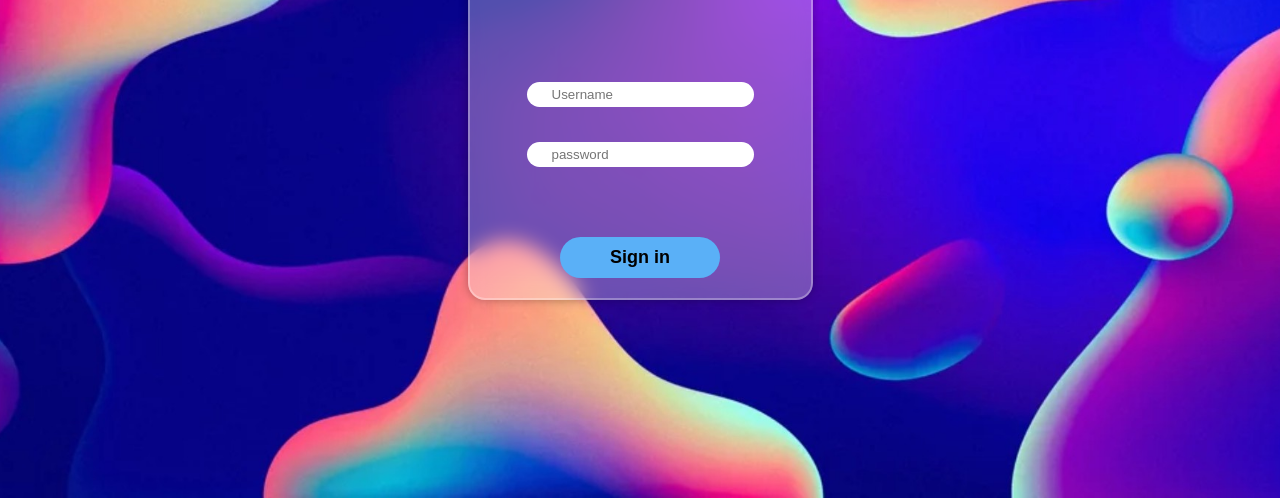
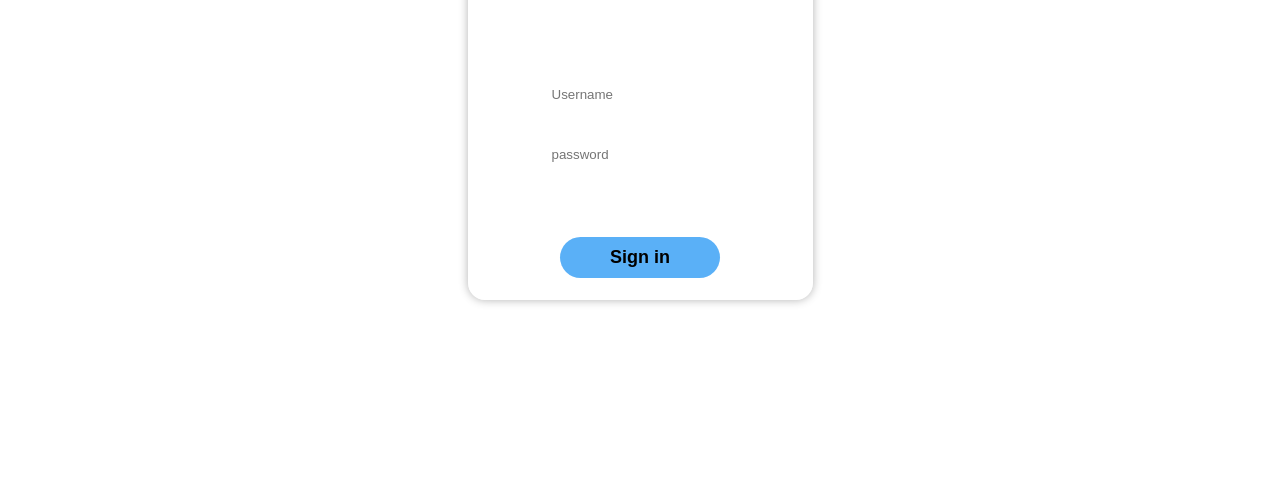
Before and after one commit to Hoodieboy85/Login-page, a plain HTML site: page Index.html in a window 1280 px wide. Shown: the part 302-800 px from the top of the page. Drawn offline with Linux system fonts and the light colour scheme.

Commit message:
Update background and simplify styles in Index.html
Changed the background image to a solid color and removed unnecessary styles.

```diff
--- a/Index.html
+++ b/Index.html
@@ -54,12 +54,9 @@
 
         }
         body {
-            background-image: url('Screenshot_20251027_152242_Photos.jpg');
-            background-size: cover;
-            background-position: center;
-            background-repeat: no-repeat;
-            height: 100vh;
-            margin: 0;
+           background-color: white;
+           height: 100vh;
+           margin: 0;
 
 
         }
```
